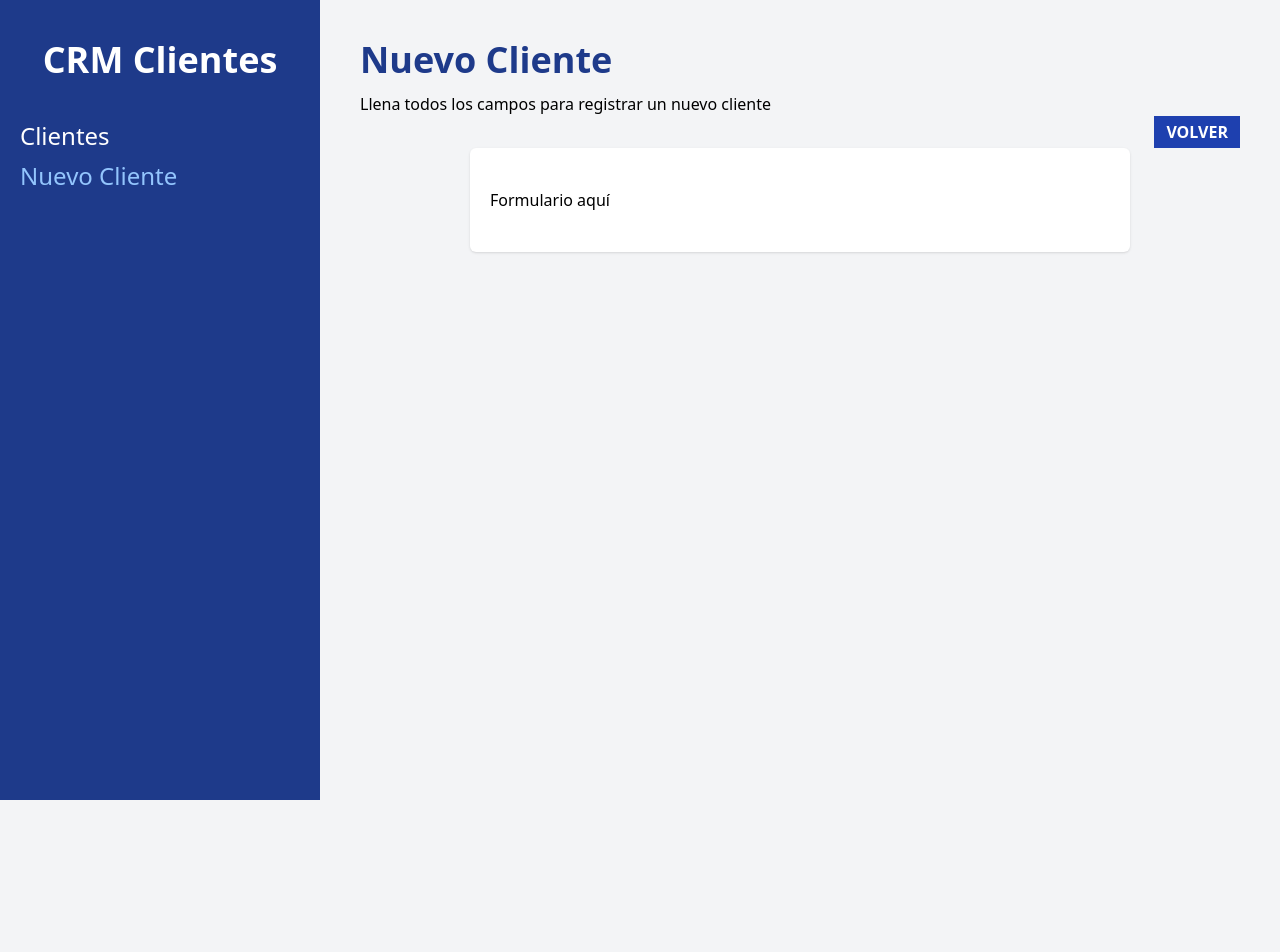
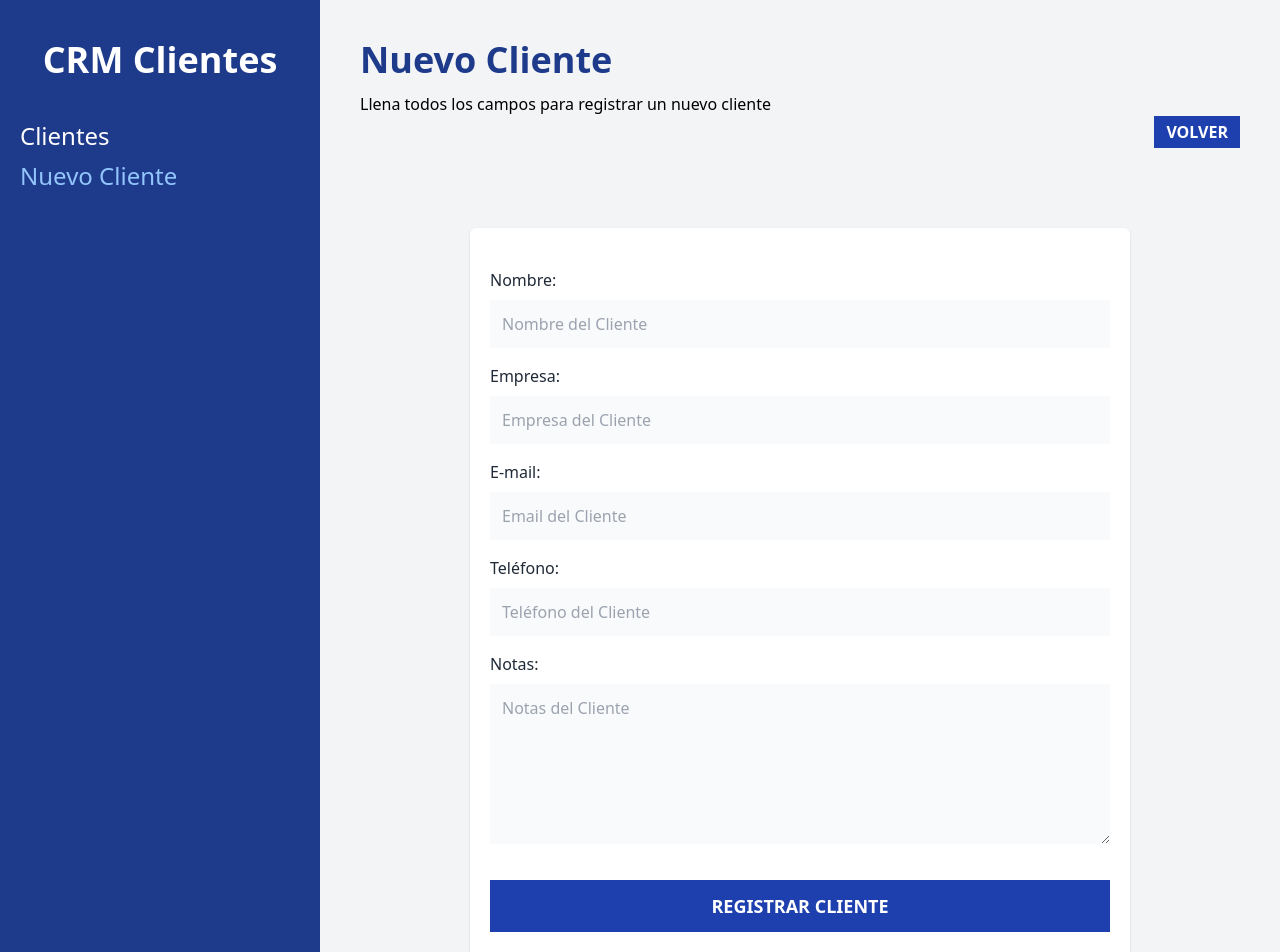
Before and after one commit to PauliVr/administrador-clientes, a React (Vite) app: page /clientes/nuevo in a window 1280 px wide. Shown: the top 952 px of the page. Before the commit the page ends 800 px from the top, so only its background shows below. Built offline with nearby package versions, Linux system fonts and the light colour scheme.

Commit message:
Adds the form component and submit button in new client component

```diff
--- a/src/pages/NuevoCliente.jsx
+++ b/src/pages/NuevoCliente.jsx
@@ -1,4 +1,5 @@
 import { useNavigate } from 'react-router-dom';
+import Formulario from '../components/Formulario';
 
 function NuevoCliente() {
   const navigate = useNavigate();
@@ -17,8 +18,15 @@ function NuevoCliente() {
         </button>
       </div>
 
-      <div className='bg-white shadow rounded-md md:w-3/4 mx-auto px-5 py-10'>
-        <p>Formulario aquí</p>
+      <div className='bg-white shadow rounded-md md:w-3/4 mx-auto px-5 py-10 mt-20'>
+        <form>
+          <Formulario />
+          <input
+            type='submit'
+            className='mt-5 w-full bg-blue-800 p-3 uppercase font-bold text-white text-lg'
+            value='registrar cliente'
+          />
+        </form>
       </div>
     </>
   );
```
